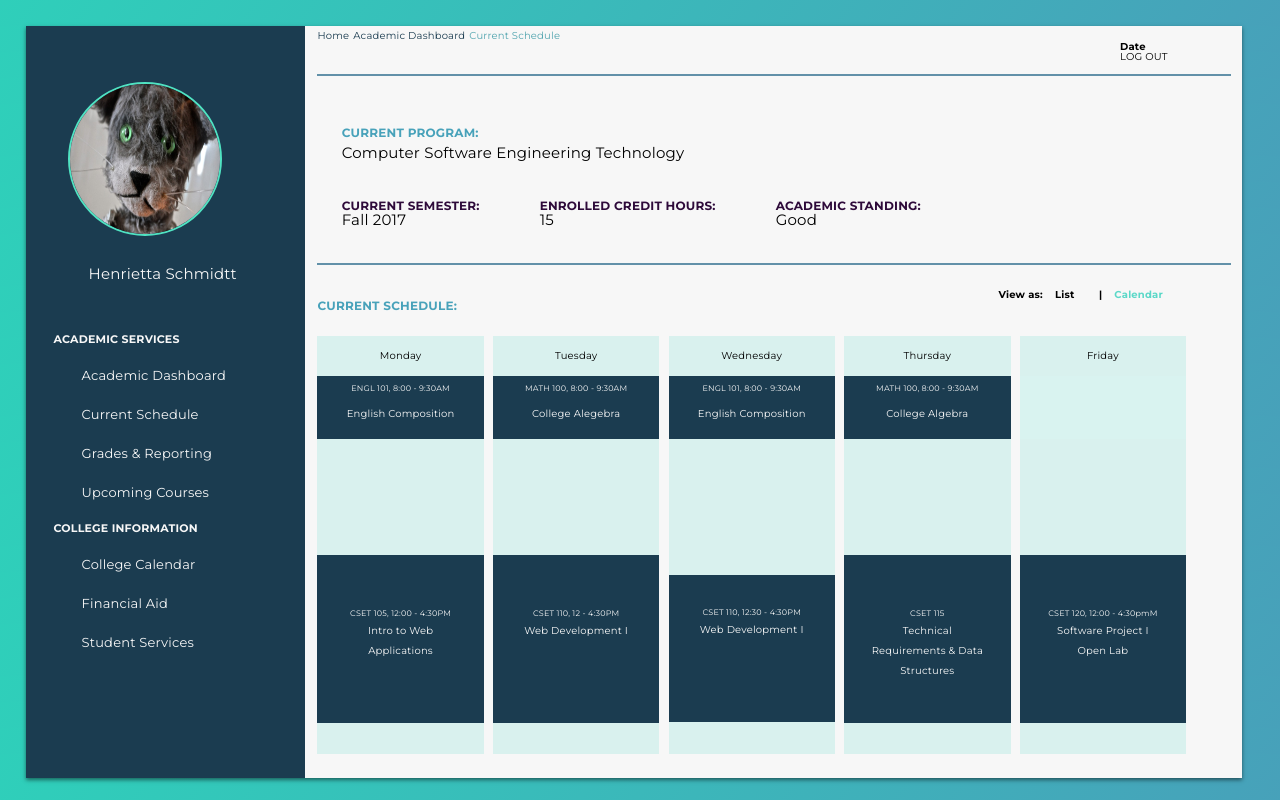
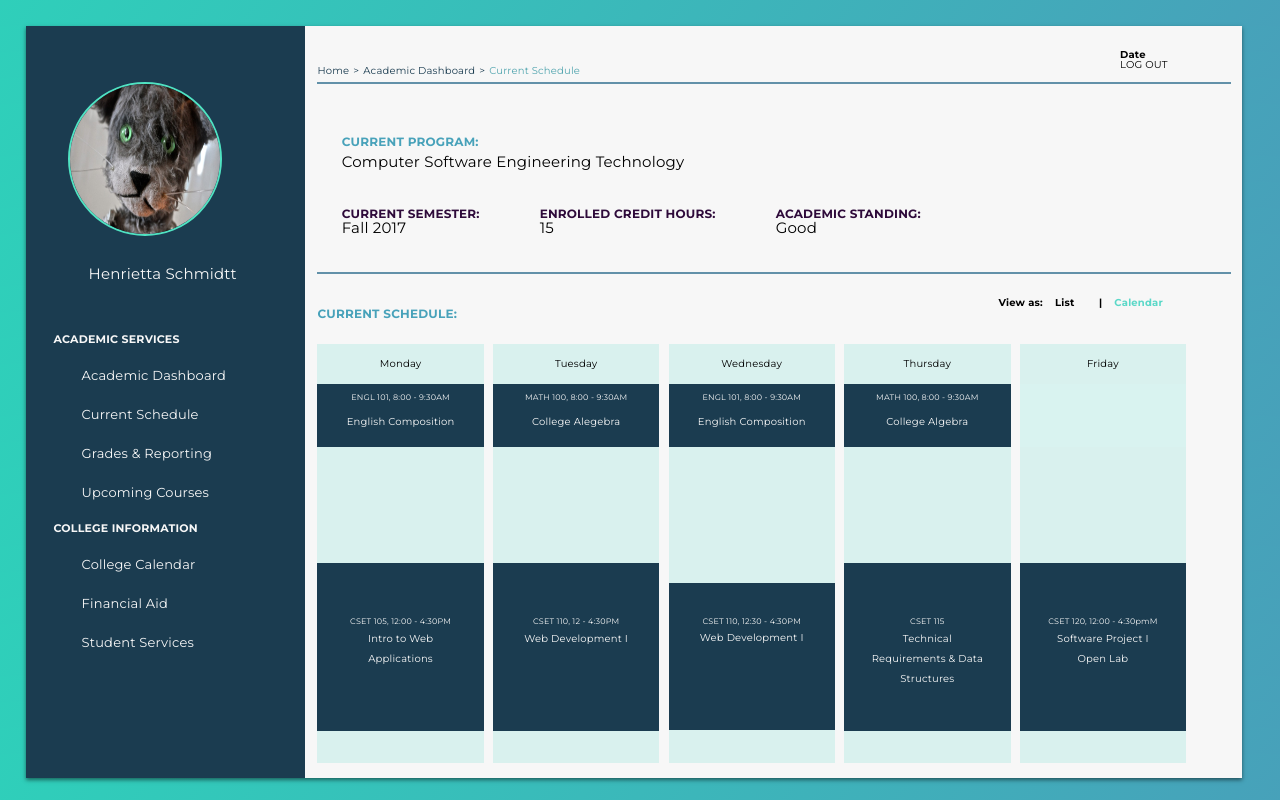
Before and after one commit to RomanNumerals/finalProject, a plain HTML site: page schedule.html in a window 1280 px wide. Drawn offline with Linux system fonts and the light colour scheme.

Commit message:
positioned the schedule and grades Page headers

```diff
--- a/sass/_grades.scss
+++ b/sass/_grades.scss
@@ -182,3 +182,10 @@
         background-color: #38bfba;
     }
 }
+
+header{
+  .headerContent{
+    position: absolute;
+    margin-top: 0.9%;
+  }
+}
--- a/sass/_schedule.scss
+++ b/sass/_schedule.scss
@@ -180,3 +180,14 @@ aside {
     margin: 0 5% 0 5%;
   }
 }
+
+header{
+  .headerContent{
+    margin-top: 0%;
+    margin-left: 24%;
+    position: absolute;
+  }
+  .dateLogOut{
+    margin-top: 2%;
+  }
+}
--- a/schedule.html
+++ b/schedule.html
@@ -32,9 +32,11 @@
       </aside>
     </section>
     <header>
-      <nav>
+      <nav class="headerContent">
         <a class="notActive" href="home.html">Home</a>
+        <a class="notActive" href="">></a>
         <a class="notActive" href="academic.html">Academic Dashboard</a>
+        <a class="notActive" href="">></a>
         <a class="activePage" href="schedule.html">Current Schedule</a>
       </nav>
       <div class="dateLogOut">
```
Also changed, not shown: grades.html (+3 -1 lines), sass/style.css.
